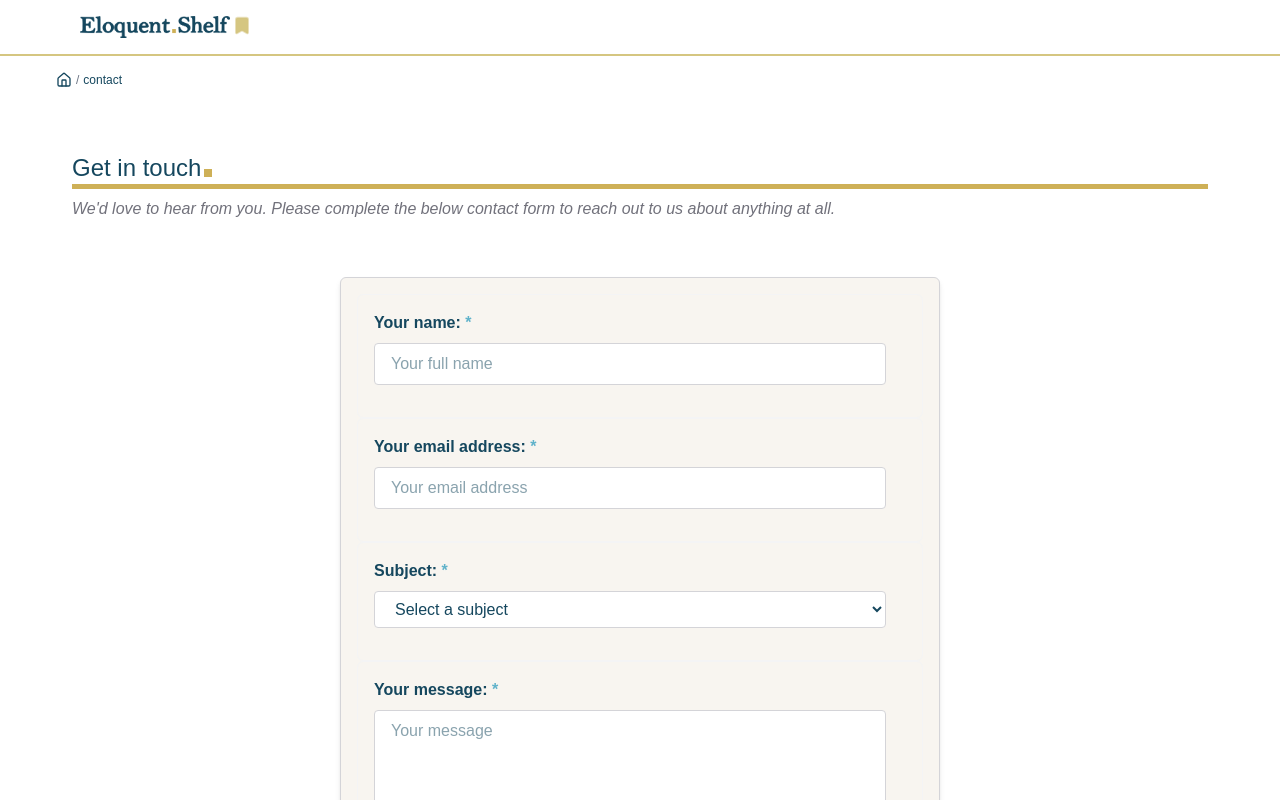
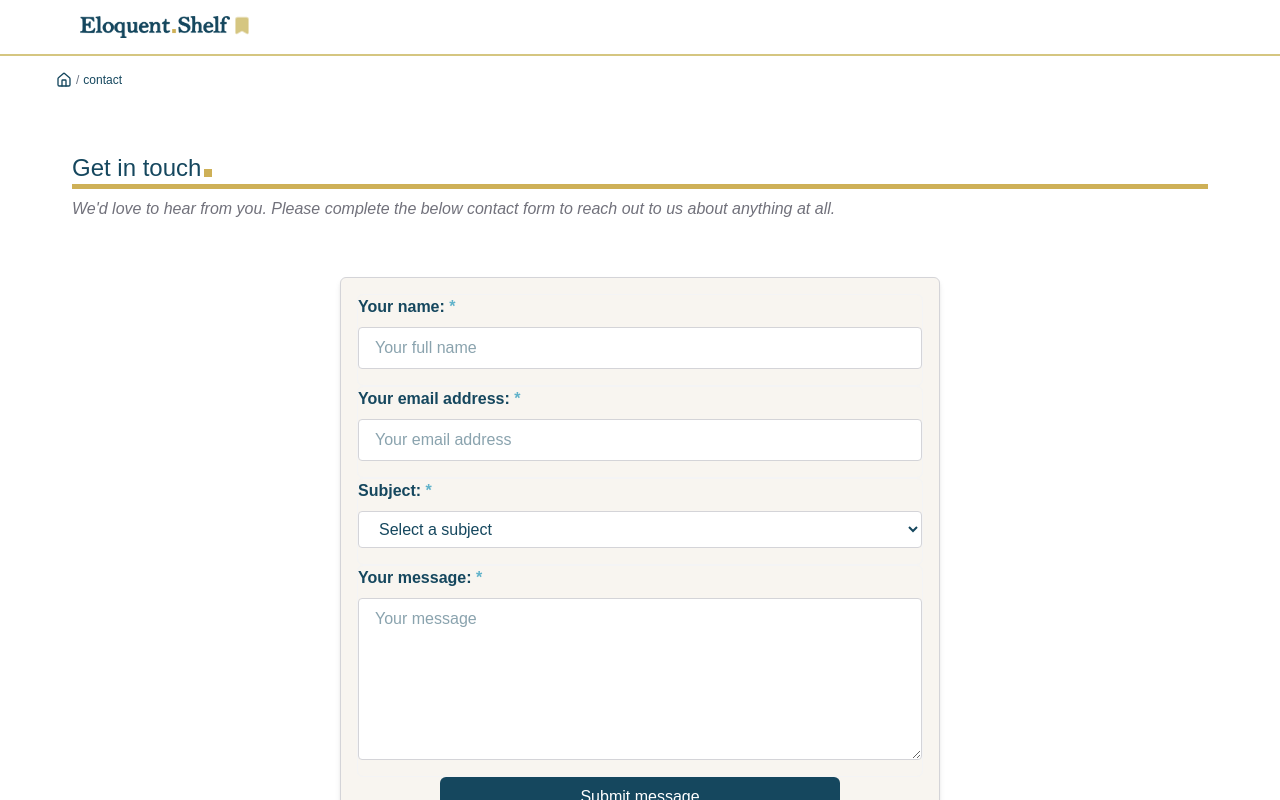
Before and after one commit to vincor1986/eloquent_shelf, a Next.js app: page /contact in a window 1280 px wide. Shown: the top 800 px of the page. Built offline with nearby package versions, Linux system fonts and the light colour scheme; no server answers; a web font is replaced by a local one.

Commit message:
Add contact page and about route

```diff
--- /dev/null
+++ b/app/about/page.js
@@ -0,0 +1,62 @@
+import Image from "next/image";
+
+import bookshelfImage from "@/public/images/graphics/bookshelf.jpg";
+import SectionTitle from "@/components/ui/SectionTitle";
+import TextLink from "@/components/ui/TextLink";
+import Breadcrumbs from "@/components/ui/Breadcrumbs";
+
+const AboutPage = () => {
+  return (
+    <section className="p4 pb-16">
+      <Breadcrumbs items={[{ label: "about", href: "/about" }]} />
+      <SectionTitle title="About Eloquent Shelf" />
+      <div className="relative h-80 w-full overflow-hidden">
+        <Image src={bookshelfImage} alt="Bookshelf" />
+        <div className="absolute top-0 left-0 w-full h-full bg-linear-to-r from-primary to-light-gold/0" />
+        <div className="absolute bottom-6 left-0 w-1/2 p-4 lg:left-6">
+          <p className="text-white text-xl lg:text-4xl">
+            An <span className="italic">eloquent shelf</span>
+          </p>
+          <p className="text-white text-xl lg:text-4xl">
+            is an <span className="italic">eloquent self</span>.
+          </p>
+        </div>
+      </div>
+      <div className="flex flex-col w-full mt-6 gap-4 text-primary">
+        <p>
+          <span className="text-2xl">O</span>ur ambition at Eloquent Shelf is to
+          create a space where every featured book is a conversation starter. A
+          book can change the way we think and feel about the world around us -
+          and we aim to collate those books in one place to make discovering and
+          adoring them easier.
+        </p>
+        <p>
+          We believe that books have the power to connect people, spark
+          creativity, and inspire change. Whether you're searching for a new
+          favorite read or looking to engage in meaningful discussions, Eloquent
+          Shelf is here to facilitate those connections.
+        </p>
+        <p>
+          Whether it be our <TextLink href="/topics">curated lists</TextLink>{" "}
+          separated into categories or topics, or engaging with our{" "}
+          <TextLink href="/discover">AI recommendation tool</TextLink> that
+          searches the world of non-fiction to find the perfect book for you or
+          a loved one according to the provided interests and details - we hope
+          to enhance the joy of learning about the world through books.
+        </p>
+        <p>
+          So come with us on this journey, and discover the power of books to
+          transform lives and shape the future.
+        </p>
+        <br />
+        <p className="text-center">
+          If you'd like to get in touch with us about anything at all - please
+          don't hesitate to do so by completing{" "}
+          <TextLink href="/contact">this form</TextLink>.
+        </p>
+      </div>
+    </section>
+  );
+};
+
+export default AboutPage;
--- a/app/contact/page.js
+++ b/app/contact/page.js
@@ -81,12 +81,12 @@ const ContactFormPage = () => {
           className="flex flex-col border border-zinc-300 p-4 rounded-md shadow-md max-w-[600px] mx-auto mt-8 pb-12  bg-parchment"
           onSubmit={handleSubmit}
         >
-          <div className="flex flex-col p-4 border border-zinc-100 rounded-md text-primary">
+          <div className="flex flex-col border border-zinc-100 rounded-md text-primary">
             <label htmlFor="name" className="font-bold">
               Your name: <span className="text-secondary">*</span>
             </label>
             <input
-              className="px-4 py-2 border border-zinc-300 rounded-sm w-full max-w-lg mt-2 mb-4 bg-white"
+              className="px-4 py-2 border border-zinc-300 rounded-sm w-full mt-2 mb-4 bg-white"
               id="name"
               name="name"
               type="text"
@@ -96,12 +96,12 @@ const ContactFormPage = () => {
               required
             />
           </div>
-          <div className="flex flex-col p-4 border border-zinc-100 rounded-md text-primary">
+          <div className="flex flex-col border border-zinc-100 rounded-md text-primary">
             <label htmlFor="email" className="font-bold">
               Your email address: <span className="text-secondary">*</span>
             </label>
             <input
-              className="px-4 py-2 border border-zinc-300 rounded-sm w-full max-w-lg mt-2 mb-4 bg-white"
+              className="px-4 py-2 border border-zinc-300 rounded-sm w-full mt-2 mb-4 bg-white"
               id="email"
               name="email"
               type="text"
@@ -111,12 +111,12 @@ const ContactFormPage = () => {
               required
             />
           </div>
-          <div className="flex flex-col p-4 border border-zinc-100 rounded-md text-primary">
+          <div className="flex flex-col border border-zinc-100 rounded-md text-primary">
             <label htmlFor="subject" className="font-bold">
               Subject: <span className="text-secondary">*</span>
             </label>
             <select
-              className="px-4 py-2 border border-zinc-300 rounded-sm w-full max-w-lg mt-2 mb-4 bg-white"
+              className="px-4 py-2 border border-zinc-300 rounded-sm w-full mt-2 mb-4 bg-white"
               id="subject"
               name="subject"
               type="text"
@@ -134,12 +134,12 @@ const ContactFormPage = () => {
               <option value="other">Other</option>
             </select>
           </div>
-          <div className="flex flex-col p-4 border border-zinc-100 rounded-md text-primary">
+          <div className="flex flex-col border border-zinc-100 rounded-md text-primary">
             <label htmlFor="message" className="font-bold">
               Your message: <span className="text-secondary">*</span>
             </label>
             <textarea
-              className="px-4 py-2 border border-zinc-300 rounded-sm w-full max-w-lg mt-2 mb-4 bg-white"
+              className="px-4 py-2 border border-zinc-300 rounded-sm w-full mt-2 mb-4 bg-white"
               id="message"
               name="message"
               value={formData.message}
```
Also changed, not shown: 1 other file (tests, documents, lock files or other folders).
